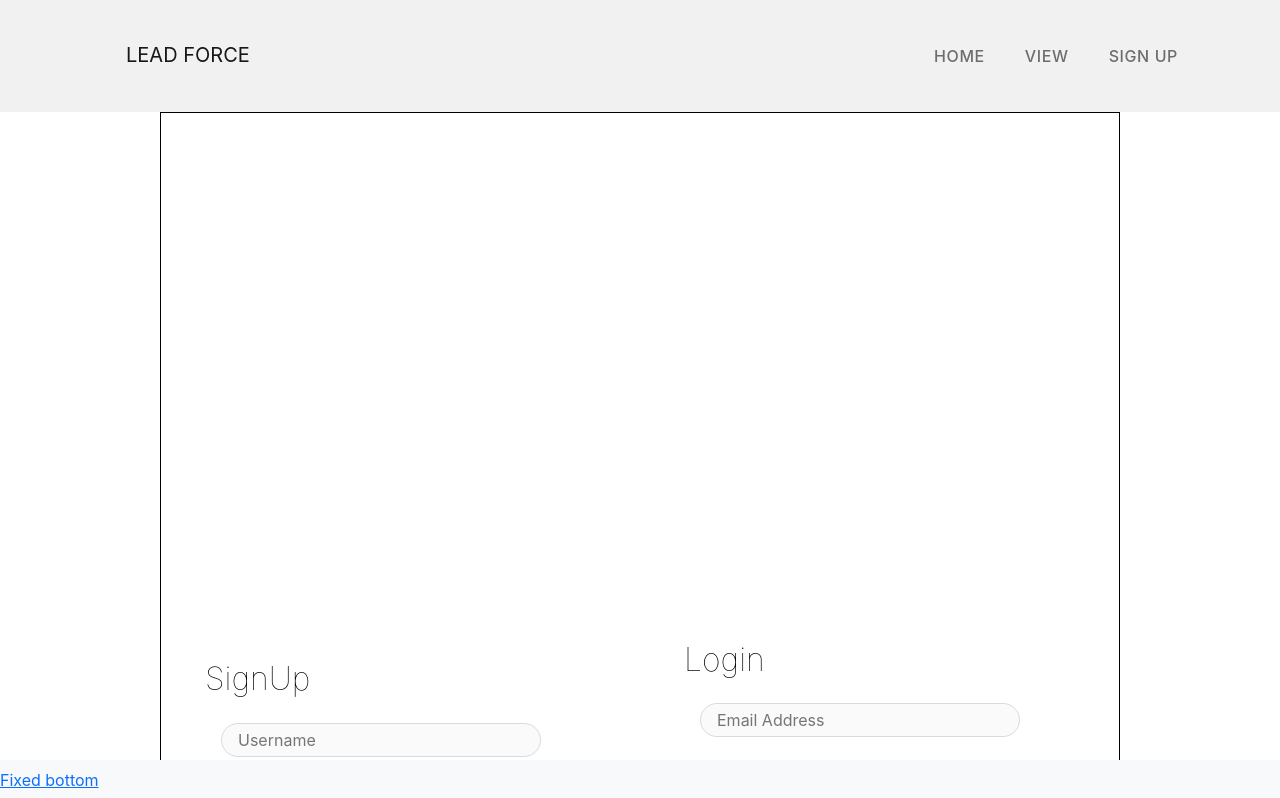
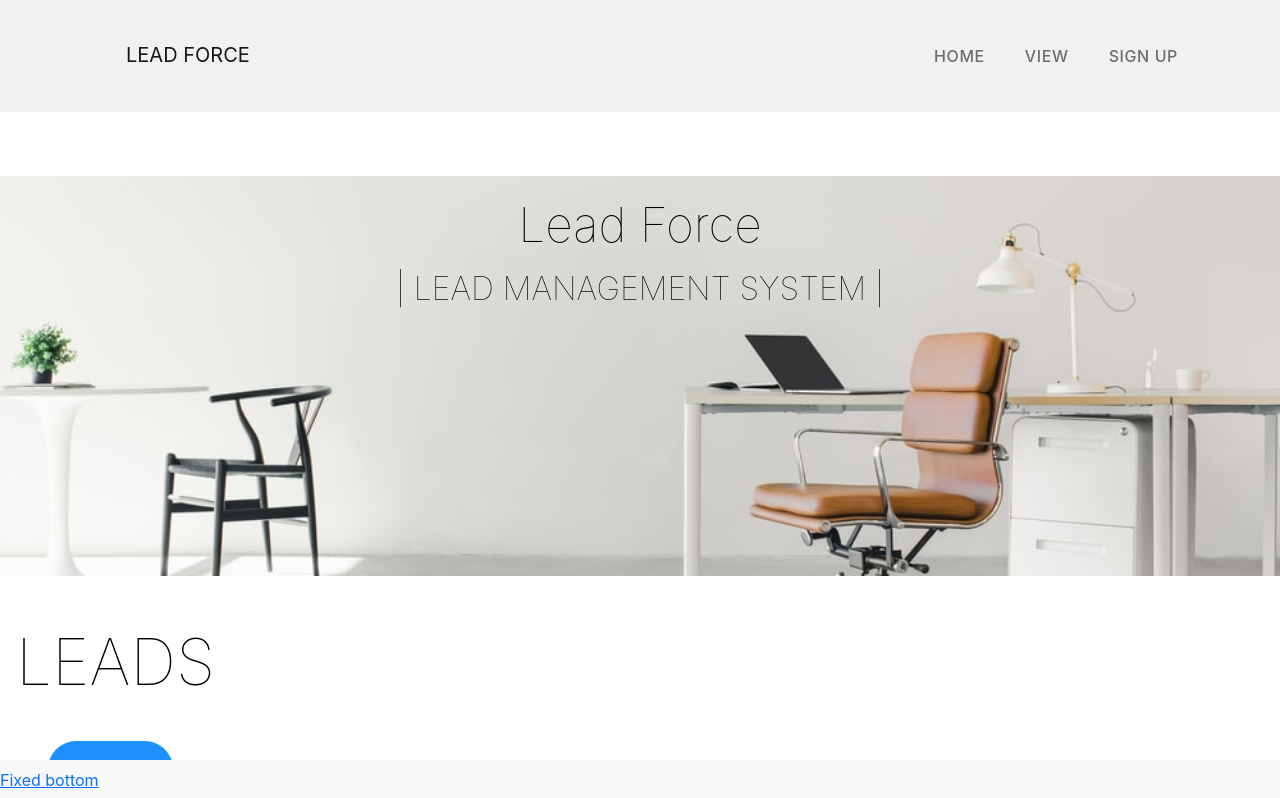
Before and after one commit to vincent-nguyen8931/Lead-force, a React (Create React App) app in the folder client/: page / in a window 1280 px wide. Shown: the top 798 px of the page. Built offline with nearby package versions, Linux system fonts and the light colour scheme.

Commit message:
create modal for add leads for the members page

```diff
--- a/client/src/App.js
+++ b/client/src/App.js
@@ -21,9 +21,9 @@ function App() {
       {/* <About /> */}
       {/* <Description /> */}
       {/* <Contact /> */}
-      {/* <Member /> */}
+      <Member />
       <Footer />
-      <Login />
+      {/* <Login /> */}
       {/* <Route exact path="/login" component={Login} /> */}
 
       {/* <Jumbotron />
--- /dev/null
+++ b/client/src/components/Form/index.js
@@ -0,0 +1,29 @@
+import React from "react";
+
+// This file exports the Input, TextArea, and FormBtn components
+
+export function Input(props) {
+    return (
+        <div className="form-group">
+            <input className="form-control" {...props} />
+        </div>
+    );
+}
+
+export function TextArea(props) {
+    return (
+        <div className="form-group">
+            <textarea className="form-control" rows="20" {...props} />
+        </div>
+    );
+}
+
+export function FormBtn(props) {
+    return (
+        <button {...props} style={{ float: "right", marginBottom: 10 }} className="btn btn-success">
+            {props.children}
+        </button>
+    );
+}
+
+export default Input;
--- /dev/null
+++ b/client/src/components/LeadHeader/index.js
@@ -0,0 +1,59 @@
+import React from "react";
+import style from "./style.css"
+import Input from "../Form";
+// import BorderPage from "/Border"
+
+function LeadHeader() {
+    return (
+
+        <div className="jumbotron3">
+
+
+            <div className="modal fade" id="exampleModalCenter" tabindex="-1" role="dialog" aria-labelledby="exampleModalCenterTitle" aria-hidden="true">
+                <div className="modal-dialog modal-dialog-centered" role="document">
+                    <div className="modal-content">
+
+                        <div className="modal-body">
+                            <h3>Add Leads</h3>
+                            <p>First name: </p>  <Input className="addLeads" />
+                            <p>Last name: </p>  <Input className="addLeads" />
+                            <p>Phone Number: </p>  <Input className="addLeads" />
+                            <p>Email Address: </p>  <Input className="addLeads" />
+                            <p>Oppurtunity: </p><Input className="addLeads" />
+                            {/* <p>Notes: </p>  <Input className="addLeads" /> */}
+                        </div>
+                        <div className="modal-footer">
+                            <button type="button" className="btn btn-secondary" data-dismiss="modal">Close</button>
+                            <button type="button" className="btn btn-primary">Save changes</button>
+                        </div>
+                    </div>
+                </div>
+            </div>
+
+
+
+            <div className="row1">
+                <div className="col-sm-12">
+                    <div className="card1">
+                        <div className="card-body">
+                            <h2 className="Leadheader">Leads</h2>
+
+                            <button type="button" class="btn1 btn-primary" data-toggle="modal" data-target="#exampleModalCenter">
+                                Add Leads
+</button>
+                        </div>
+                    </div>
+                </div>
+            </div>
+        </div>
+
+
+
+
+
+
+
+    );
+}
+
+export default LeadHeader;
--- /dev/null
+++ b/client/src/components/LeadHeader/style.css
@@ -0,0 +1,45 @@
+.jumbotron3{
+    /* text-align: center; */
+    margin-top: 1rem;
+
+}
+
+.row1 {
+    margin-bottom: 10rem;
+
+}
+.Leadheader{
+color:black;
+text-transform:uppercase;
+font-size: 4rem;
+margin-top: 1rem;
+}
+
+.addLeads{
+    width:20rem;
+    height: 1rem;
+}
+
+.btn1{
+    width: 10%;
+    margin: 2rem ;
+    background-color: dodgerblue;
+    font-family: 'Open Sans Condensed', sans-serif;
+    padding: 1rem;
+    font-weight: 600;
+    border: none;
+    color: white;
+    border-radius: 3rem;
+}
+
+.close{
+    width: 10%;
+    margin: 2rem ;
+    background-color: dodgerblue;
+    font-family: 'Open Sans Condensed', sans-serif;
+    padding: 1rem;
+    font-weight: 600;
+    border: none;
+    color: white;
+    border-radius: 3rem;
+}
--- a/client/src/pages/Member.js
+++ b/client/src/pages/Member.js
@@ -1,4 +1,8 @@
 import React, { Component } from "react";
+import Navbar from "../components/Navbar";
+import About from "../components/About";
+import LeadHeader from "../components/LeadHeader";
+import Input from "../components/Form";
 // import style from "./member.css"
 class Member extends Component {
 
@@ -34,34 +38,16 @@ class Member extends Component {
     });
   }
 
-  // render() {
-  //   return (
-  //     <div className="row">
-  //       <div className="col-6" >
-  //         <div className="div-login">
-  //           <h2 className="signup">SignUp</h2>
-  //           <div className="linebreak"></div>
-  //           <input onChange={this.handleInputChange} placeholder="Username" name="username" value={this.state.username} />
-  //           <input onChange={this.handleInputChange} placeholder=" Password" name="password" value={this.state.password} />
-  //           <input onChange={this.handleInputChange} placeholder=" Email Address" name="email" value={this.state.email} />
-  //           <button onClick={this.signUp}>Sign Up</button>
-  //         </div >
+  render() {
+    return (
+      <div>
+        <About />
+        <LeadHeader />
 
-  //       </div>
-  //       <div className="col-6" >
-  //         <div className="div-login1">
-  //           <h2 className="signup">Login</h2>
-  //           <div className="linebreak"></div>
 
-  //           <input onChange={this.handleInputChange} placeholder="Email Address" name="email" value={this.state.email} />
-  //           <input onChange={this.handleInputChange} placeholder="Password" name="password" value={this.state.password} />
-  //           <button onClick={this.signUp}>Login</button>
-  //         </div >
-  //       </div>
-  //     </div>
-
-  //   )
-  // }
+      </div>
+    )
+  }
 }
 
 export default Member;
```
